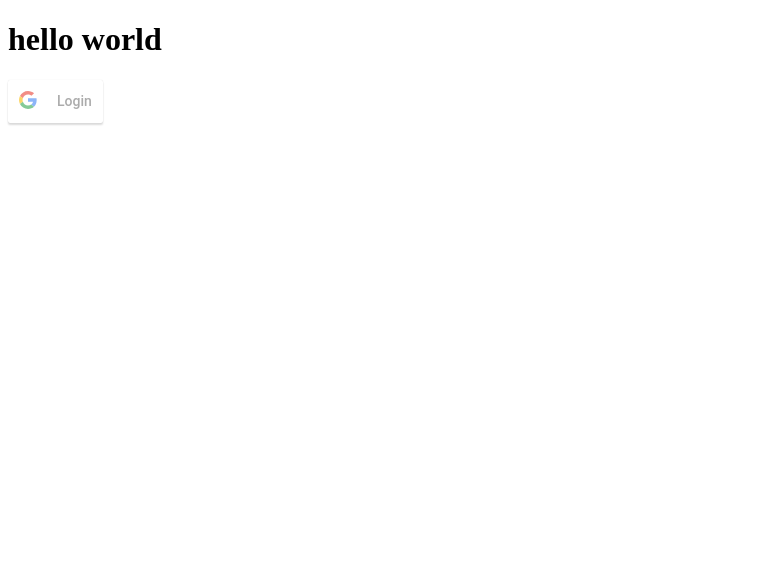
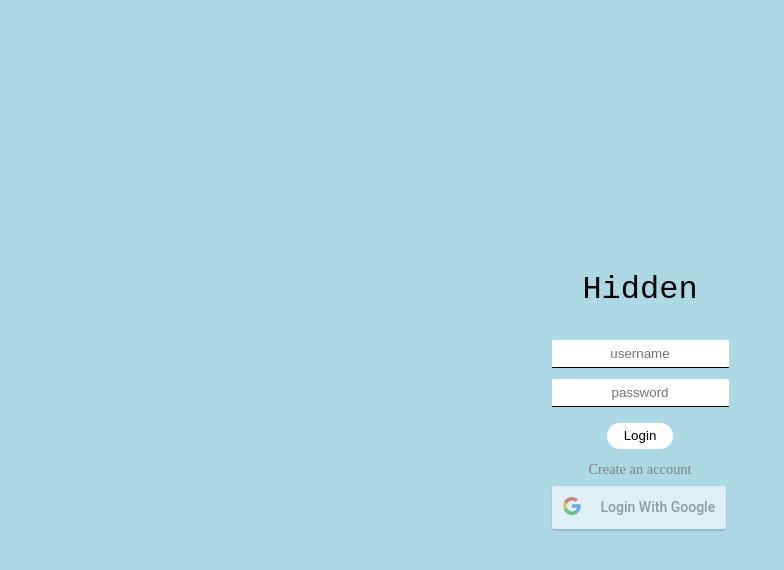
Before and after one commit to hide-secret/Hide-Secret, a React app: page / in a window 1280 px wide. Shown: the top 570 px of the page, without its empty margins (0-784 px from the left). Built offline with nearby package versions, Linux system fonts and the light colour scheme.

Commit message:
Finished login styling and username & password setup it with fetch request Co-authored-by: Stella Liao stellaliao.01@gmail.com

```diff
--- a/client/App.jsx
+++ b/client/App.jsx
@@ -1,12 +1,21 @@
 import React from "react"
+import GoogleLogin from "react-google-login"
 import Login from "./components/Login"
 function App() {
     return (
         <div>
-            <h1>hello world</h1>
             <Login />
         </div>
     )
 }
 
 export default App
+
+// username:
+// password:
+// Don't have account? Signe up
+
+
+
+// Sign up with Google
+// GoogleLogin
--- a/client/components/Login.jsx
+++ b/client/components/Login.jsx
@@ -1,19 +1,75 @@
-import React from "react"
+import React, { useEffect, useState } from "react"
 import { GoogleLogin } from "react-google-login"
 
 const clientId = "1021045324608-gr7ao84frl5bk4iflnrt32oaos6cu9pt.apps.googleusercontent.com"
 const Login = () => {
+    // create our hooks for username
+    const [username, setUsername] = useState('')
+    // create hook for passowrd
+    const [password, setPassword] = useState('')
+    // onlick function to handle saving user input in form
+
+    // create post request for authentication to backend
+
+
+    const onSubmit = (e) => {
+        e.prevenDefault();
+        fetch('/login', {
+            method: 'POST',
+            headers: {
+                'Content-Type': 'application/json',
+            },
+            body: JSON.stringify({username, password}),
+        })
+        .then((res) => res.json())
+        .catch((err) => console.log(err))
+    }
+
     return (
-        <div>
+        <>
+        <div className="login-container">
+        <div className="title">
+            Hidden
+        </div>
+            <form action="/login" method="POST" onSubmit={onSubmit}>
+                <div className="username-container">
+                    <input id="username"
+                    type="text"
+                    placeholder="username"
+                    value={username || ''}
+                    onChange={(e) => setUsername(e.target.value)}
+                    />
+                </div>
+                <div className="password-container">
+                    <input
+                    id="password"
+                    type="password"
+                    placeholder="password"
+                    value={password || ''}
+                    onChange={(e) => setPassword(e.target.value)}
+                    />
+                </div>
+                <div className="button-container">
+                    <button className="btn">Login</button>
+                </div>
+            </form>
+        <div className="signup-container">
+        <a href="/signup">Create an account</a>
+        </div>
+
+        <div className="google-login-container">
+
             <GoogleLogin
                 clientId={clientId}
-                buttonText="Login"
+                buttonText={"Login With Google"}
                 // onSuccess={onSuccess}
                 // onFailure={onFailure}
                 cookiePolicy={'single_host_origin'}
                 isSignedIn={true}
             />
         </div>
+        </div>
+        </>
     )
 }
 
--- /dev/null
+++ b/client/styles/login.scss
@@ -0,0 +1,94 @@
+* {
+  margin: 0;
+  padding: 0;
+}
+
+html {
+  height: 100%;
+  display: flex;
+  justify-content: center;
+  align-items: center;
+  background-color: #add8e6;
+}
+
+.title {
+  display: flex;
+  justify-content: center;
+  margin-bottom: 1em;
+  font-size: 2em;
+  font-family: "Courier New", Courier, monospace;
+}
+
+.password-container {
+  margin-top: 0.7em;
+}
+
+.login-container {
+  position: relative;
+  animation-name: loginVisibility;
+  animation-delay: 0.5s;
+  animation-duration: 3.5s;
+  animation-fill-mode: forwards;
+  opacity: 0;
+}
+
+@keyframes loginVisibility {
+  0% {
+    opacity: 0;
+  }
+  100% {
+    opacity: 100%;
+  }
+}
+
+input {
+  border-radius: 2%;
+  min-height: 2em;
+  border: none;
+  border-bottom: 1px solid;
+  text-align: center;
+}
+
+button:focus,
+input:focus {
+  outline: none;
+}
+
+.button-container {
+  display: flex;
+  justify-content: center;
+  margin-top: 1em;
+}
+
+.btn {
+  width: 5em;
+  height: 2em;
+  background-color: white;
+  border: none;
+  border-radius: 1em;
+}
+
+.signup-container {
+  margin-top: 0.8em;
+  font-size: 0.9em;
+  text-align: center;
+}
+
+a {
+  text-decoration: none;
+  color: grey;
+}
+
+a:hover {
+  color: rgb(32, 93, 192);
+}
+
+a:visited {
+  color: rgb(32, 93, 192);
+}
+
+.google-login-container {
+  margin-top: 0.5em;
+  max-width: 100%;
+  font-size: 1em;
+}
--- a/client/styles/styles.scss
+++ /dev/null
@@ -1,3 +0,0 @@
-* {
-  background-color: white;
-}
```
Also changed, not shown: client/index.js (+5 -6 lines).
